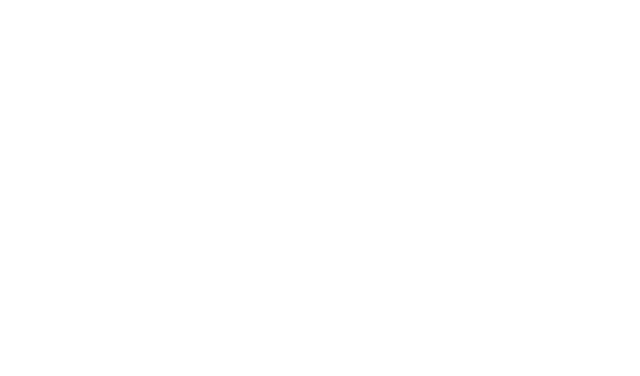
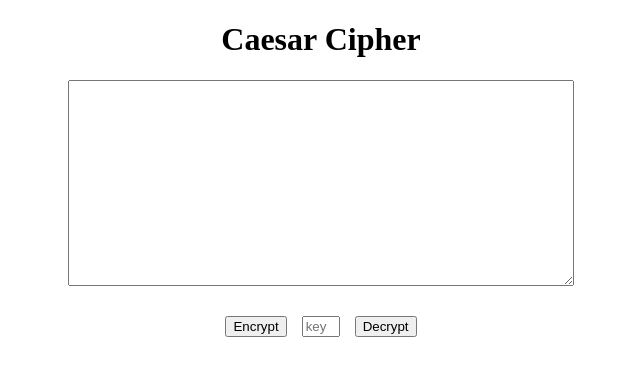
Before and after one commit to elQ3ndie/Caesar, a plain HTML site: page index.html in a window 1280 px wide. Shown: the whole page, without its empty margins (319-959 px from the left). Drawn offline with Linux system fonts and the light colour scheme.

Commit message:
Add basic css styling

```diff
--- /dev/null
+++ b/css/main.css
@@ -0,0 +1,40 @@
+body {
+    margin: 0;
+}
+
+.container {
+    width: 100vw;
+    height: 100vh;
+    display: flex;
+    align-items: center;
+    flex-direction: column;
+}
+
+.container h1 {
+    text-align: center;
+}
+
+#app-container {
+    display: flex;
+    flex-direction: column;
+    width: 50%;
+    align-items: center;
+}
+
+#app-container textarea {
+    height: 200px;
+    width: 500px;
+    font-size: 18px;
+}
+
+#buttons-container {
+    margin-top: 30px;
+    display: flex;
+    width: 100%;
+    justify-content: center;
+}
+
+#buttons-container input {
+    width: 30px;
+    margin: 0 15px 0 15px;
+}
--- a/index.html
+++ b/index.html
@@ -4,9 +4,21 @@
     <meta charset="UTF-8">
     <meta name="viewport" content="width=device-width, initial-scale=1.0">
     <title>Caesar Cipher</title>
+    <link rel="stylesheet" href="css/main.css">
 </head>
 <body>
 
+    <div class="container">
+        <h1> Caesar Cipher </h1>
+        <div id="app-container">
+            <textarea name="" id=""></textarea>
+            <div id="buttons-container">
+                <button id="encrypt">Encrypt</button>
+                <input id="key" type="text" placeholder="key">
+                <button id="decrypt" >Decrypt</button>
+            </div>
+        </div>
+    </div>
 <script>
 
 </script>
```
